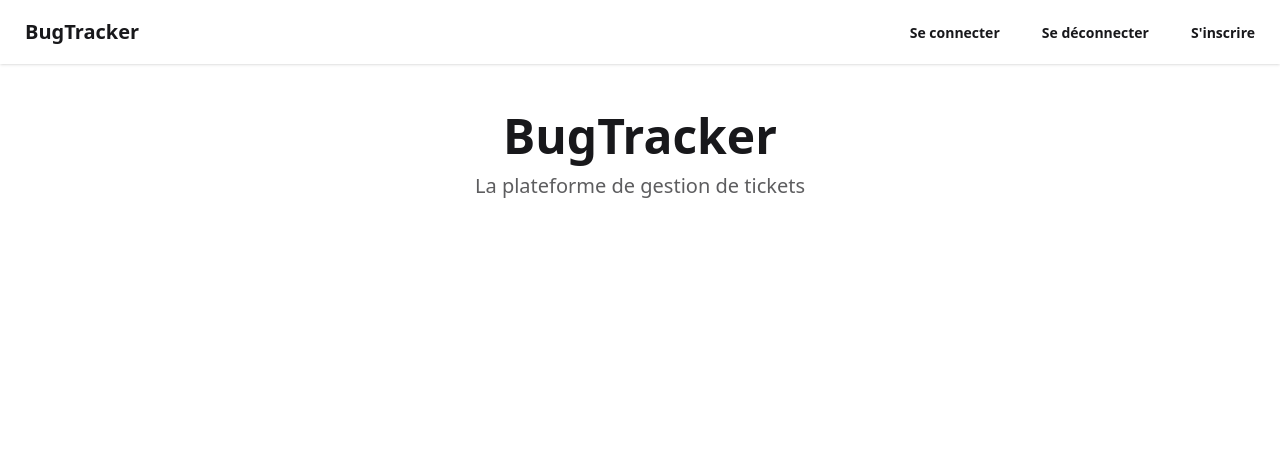
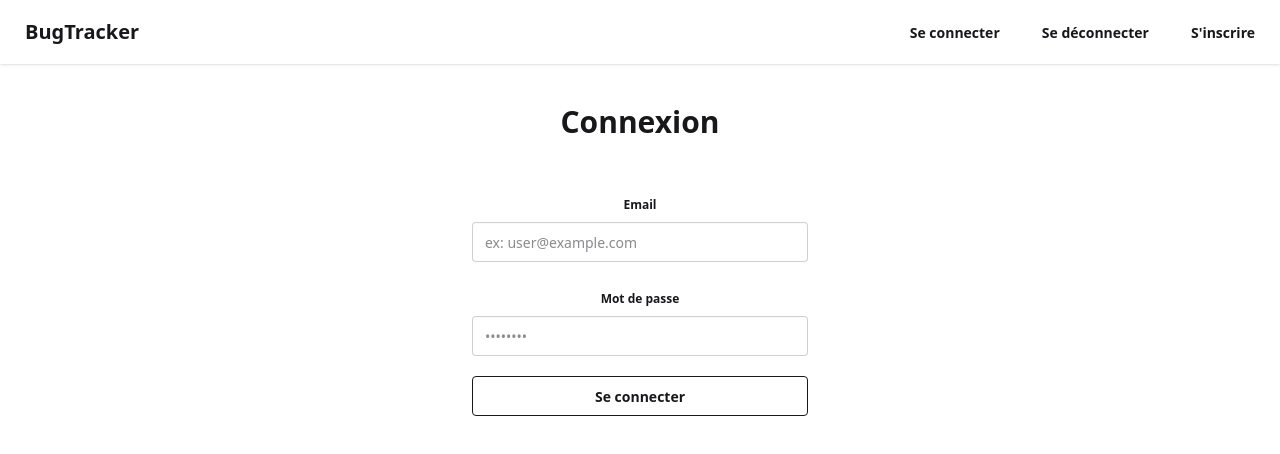
Before and after one commit to 37anton/BugTracker, a React (Vite) app in the folder front/: page / in a window 1280 px wide. Shown: the top 454 px of the page. Built offline with nearby package versions, Linux system fonts and the light colour scheme.

Commit message:
accueil dynamique login/dashboard selon auth

```diff
--- a/front/src/components/pages/Home.tsx
+++ b/front/src/components/pages/Home.tsx
@@ -1,16 +1,16 @@
 import React from 'react';
-import Navbar from '../../components/Navbar';
+import { useAuth } from '../../contexts/AuthContext';
+import Login from './Login';
+import Dashboard from './Dashboard';
 
-const Home: React.FC = () => {
-  return (
-    <div className="min-h-screen w-full">
-      <Navbar />
-      <main className="max-w-5xl mx-auto px-4 py-12">
-        <h1 className="text-4xl md:text-5xl font-bold text-center">BugTracker</h1>
-        <h2 className="mt-3 text-lg md:text-xl text-base-content/70 text-center">La plateforme de gestion de tickets</h2>
-      </main>
-    </div>
-  );
+export const Home: React.FC = () => {
+  const { isAuthenticated } = useAuth();
+
+  if (isAuthenticated) {
+    return <Dashboard />;
+  }
+
+  return <Login />;
 };
 
 export default Home;
--- a/front/src/components/pages/Login.tsx
+++ b/front/src/components/pages/Login.tsx
@@ -1,4 +1,4 @@
-import React, { useState, useEffect } from 'react';
+import React, { useState } from 'react';
 import { useNavigate } from 'react-router-dom';
 import Navbar from '../../components/Navbar';
 import Input from '../../components/Input';
@@ -10,15 +10,8 @@ const Login: React.FC = () => {
   const [password, setPassword] = useState('');
   const [isLoading, setIsLoading] = useState(false);
   const navigate = useNavigate();
-  const { login, isAuthenticated } = useAuth();
+  const { login } = useAuth();
   const { show } = useToast();
-
-  // Redirige vers dashboard si déjà connecté
-  useEffect(() => {
-    if (isAuthenticated) {
-      navigate('/dashboard');
-    }
-  }, [isAuthenticated, navigate]);
 
   const onSubmit = async (e: React.FormEvent) => {
     e.preventDefault();
@@ -28,7 +21,7 @@ const Login: React.FC = () => {
       const success = await login(email, password);
       if (success) {
         show('Connexion réussie !', { variant: 'success' });
-        navigate('/dashboard');
+        navigate('/');
       } else {
         show('Email ou mot de passe incorrect', { variant: 'error' });
       }
```
